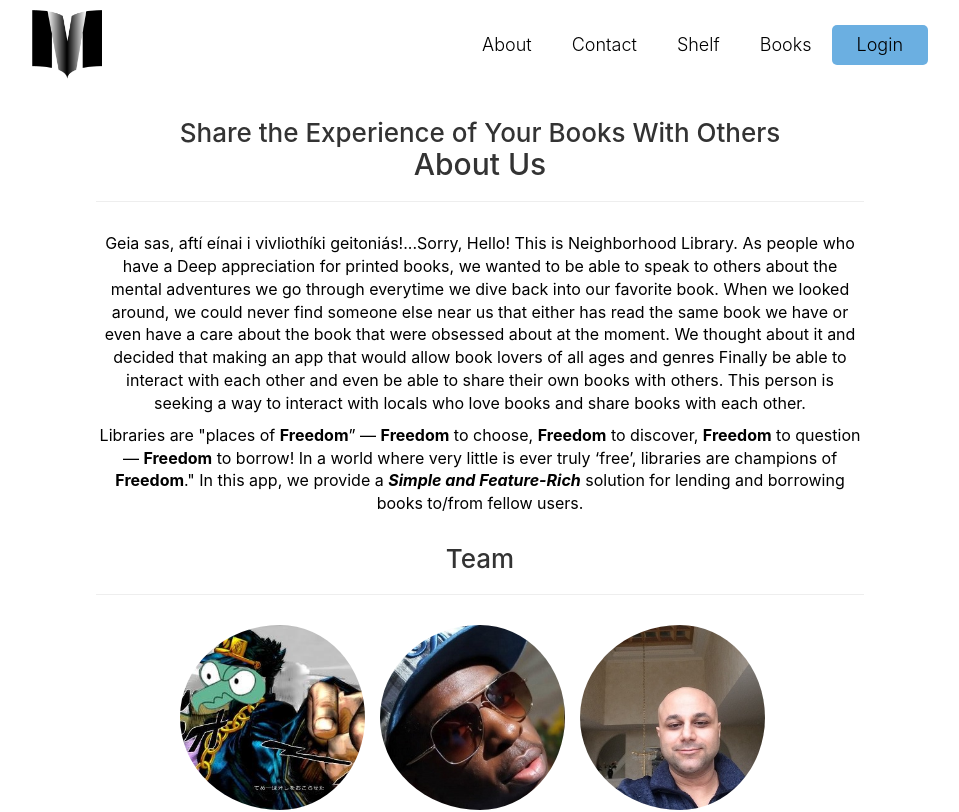
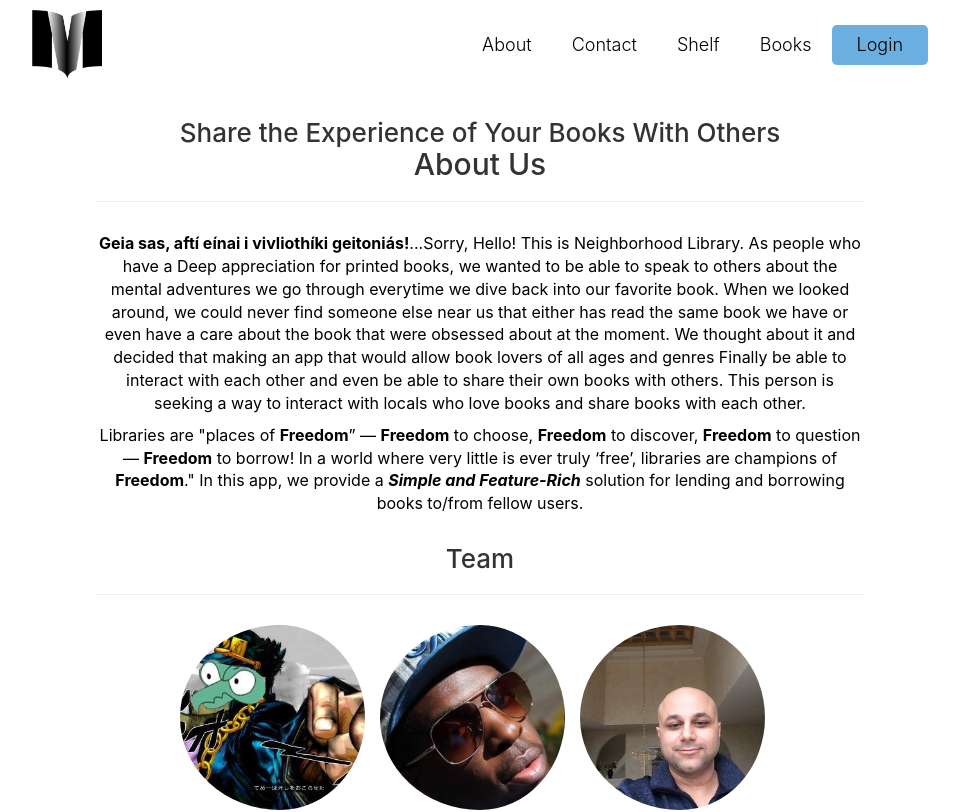
Before and after one commit to Neighborhood-Library/FrontEnd, a React (Create React App) app: page /about in a window 1280 px wide. Shown: the top 812 px of the page, without its empty margins (160-1119 px from the left). Built offline with nearby package versions, Linux system fonts and the light colour scheme.

Commit message:
bold the first line in about

```diff
--- a/src/pages/About.js
+++ b/src/pages/About.js
@@ -55,7 +55,7 @@ const About = () => {
         <h1>About Us</h1>
         <hr />
         <p>
-        Geia sas, aftí eínai i vivliothíki geitoniás!...Sorry, Hello! This is Neighborhood Library. As people who have a Deep appreciation for printed books, we wanted to be able to speak to others about the mental adventures we go through everytime we dive back into our favorite book. When we looked around, we could never find someone else near us that either has read the same book we have or even have a care about the book that were obsessed about at the moment. We thought about it and decided that making an app that would allow book lovers of all ages and genres Finally be able to interact with each other and even be able to share their own books with others.
+        <b>Geia sas, aftí eínai i vivliothíki geitoniás!</b>...Sorry, Hello! This is Neighborhood Library. As people who have a Deep appreciation for printed books, we wanted to be able to speak to others about the mental adventures we go through everytime we dive back into our favorite book. When we looked around, we could never find someone else near us that either has read the same book we have or even have a care about the book that were obsessed about at the moment. We thought about it and decided that making an app that would allow book lovers of all ages and genres Finally be able to interact with each other and even be able to share their own books with others.
 
         This person is seeking a way to interact with locals who love books and share books with each other.
         </p>
```
